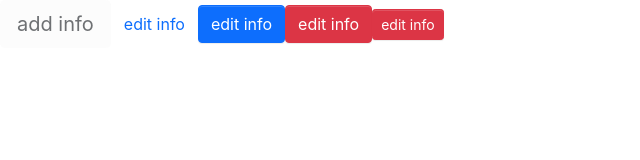
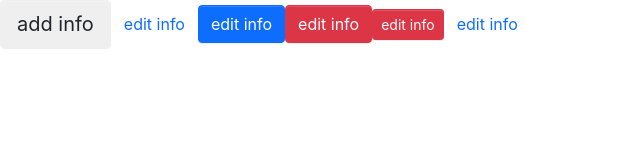
Before and after one commit to LilyLinxl/super-ui, a React (Create React App) app: page / in a window 1280 px wide. Shown: the top 160 px of the page, without its empty margins (0-640 px from the left). Built offline with nearby package versions, Linux system fonts and the light colour scheme.

Commit message:
improve: add native type to Button

```diff
--- a/src/App.tsx
+++ b/src/App.tsx
@@ -4,7 +4,13 @@ function App() {
   return (
     <div className="App">
       <header className="App-header">
-        <Button size={ButtonSize.Large} disabled>
+        <Button
+          size={ButtonSize.Large}
+          onClick={(e) => {
+            console.log(e);
+          }}
+          href={"www.baidu.com"}
+        >
           add info
         </Button>
         <Button btnType={ButtonType.Link} href="www.baidu.com">
@@ -15,6 +21,13 @@ function App() {
         <Button btnType={ButtonType.Danger} size={ButtonSize.Small}>
           edit info
         </Button>
+        <Button
+          btnType={ButtonType.Link}
+          href="www.baidu.com"
+          onClick={() => {}}
+        >
+          edit info
+        </Button>
       </header>
     </div>
   );
--- a/src/components/Button/button.tsx
+++ b/src/components/Button/button.tsx
@@ -1,5 +1,5 @@
 import React from "react";
-import className from "classnames";
+import classNames from "classnames";
 export enum ButtonSize {
   Large = "lg",
   Small = "sm",
@@ -18,23 +18,28 @@ interface BaseButtonProps {
   btnType?: string;
   children?: React.ReactNode;
 }
+type NativeButtonProps = BaseButtonProps &
+  React.ButtonHTMLAttributes<HTMLElement>;
+type NativeLinkProps = BaseButtonProps & React.LinkHTMLAttributes<HTMLElement>;
 
-const Button: React.FC<BaseButtonProps> = (props) => {
-  const { disabled, href, size, btnType, children } = props;
-  const classnames = className("btn", {
+type ButtonProps = Partial<NativeButtonProps & NativeLinkProps>;
+const Button: React.FC<ButtonProps> = (props) => {
+  const { disabled, href, size, btnType, children, className, ...restProps } =
+    props;
+  const classnames = classNames("btn", className, {
     [`btn-${btnType}`]: btnType,
     [`btn-${size}`]: size,
     disabled: disabled && btnType === ButtonType.Link,
   });
   if (btnType === ButtonType.Link && href) {
     return (
-      <a href={href} className={classnames}>
+      <a {...restProps} href={href} className={classnames}>
         {children}
       </a>
     );
   } else {
     return (
-      <button disabled={disabled} className={classnames}>
+      <button {...restProps} disabled={disabled} className={classnames}>
         {children}
       </button>
     );
```
